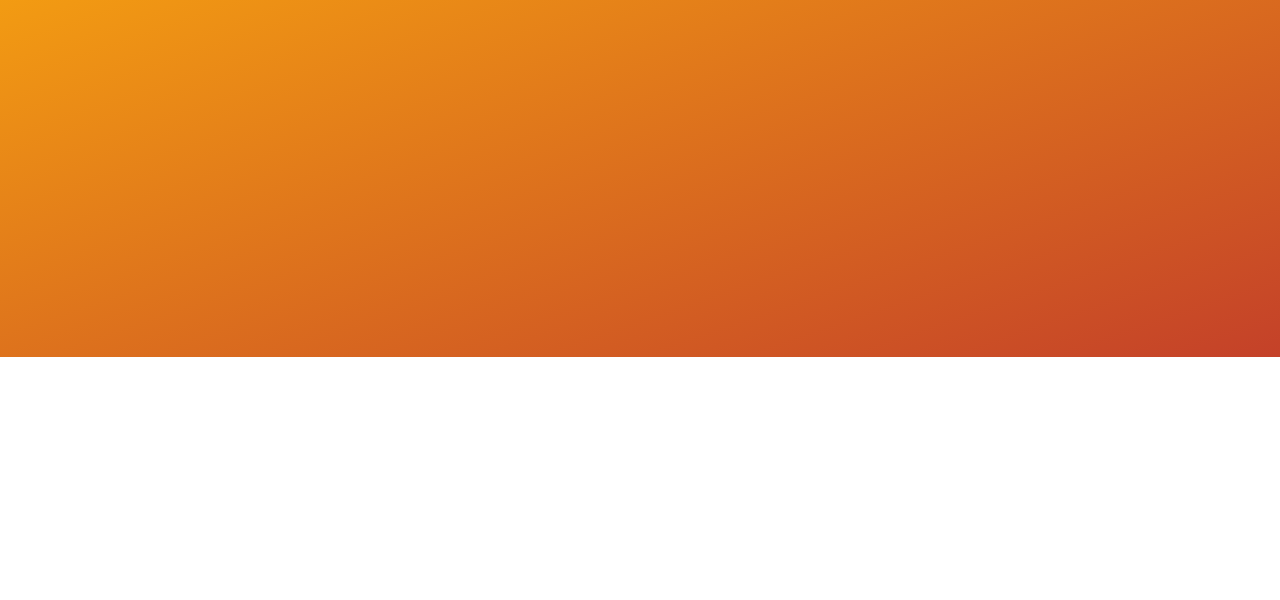
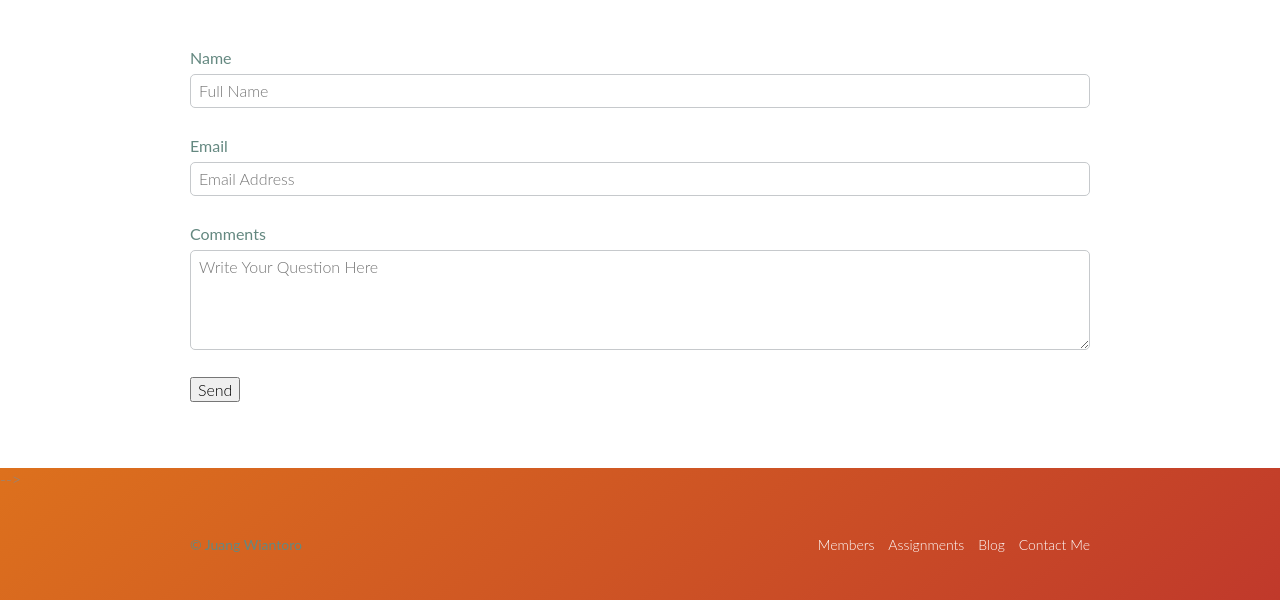
Before and after one commit to broerjuang/broerjuang.github.io, a plain HTML site: page contact.html in a window 1280 px wide. Shown: the part 443-1043 px from the top of the page. Before the commit the page ends 800 px from the top, so only its background shows below. Drawn offline with Linux system fonts and the light colour scheme.

Commit message:
Add a contact form

```diff
--- a/contact.html
+++ b/contact.html
@@ -39,32 +39,34 @@
     </section>
 
     <!-- Contact Form -->
-    <!--
     <section class="row">
       <section class="container">
         <header class="titleDesc">
           <h2>Form</h2>
         </header>
-        <form>
-          <fieldset class="account-info">
+
+        <form class="col-3-3" action="#" method="post">
+
+          <fieldset class="questiongroup">
             <label>
-              Username
-              <input type="text" name="username">
+              Name
+              <input type="text" name="name" placeholder="Full Name" required>
             </label>
+
             <label>
-              Password
-              <input type="password" name="password">
+              Email
+              <input type="email" name="email" placeholder="Email Address" required>
             </label>
+
+            <label>
+              Comments
+              <textarea name="comments" placeholder="Write Your Question Here"></textarea>
+            </label>
+
           </fieldset>
-          <fieldset class="account-action">
-            <input class="btn" type="submit" name="submit" value="Login">
-            <label>
-              <input type="checkbox" name="remember"> Stay signed in
-            </label>
-          </fieldset>
+
+          <input type="submit" name="submit" value="Send">
         </form>
-
-
       </section>
     </section>
     -->
--- a/styles/main.css
+++ b/styles/main.css
@@ -387,3 +387,48 @@ p a {
   padding: 24px 24px;
   border: solid black;
 }
+
+
+/*
+  ========================================
+  Forms
+  ========================================
+*/
+
+
+form {
+  margin-bottom: 22px;
+}
+input,
+select,
+textarea {
+  font: 300 16px/22px "Lato", "Open Sans", "Helvetica Neue", Helvetica, Arial, sans-serif;
+}
+
+.questiongroup label {
+  color: #648880;
+  cursor: pointer;
+  font-weight: 400;
+}
+
+.questiongroup input,
+.questiongroup select,
+.questiongroup textarea {
+  border: 1px solid #c6c9cc;
+  border-radius: 5px;
+  color: #888;
+  display: block;
+  margin: 5px 0 27px 0;
+  padding: 5px 8px;
+}
+.questiongroup input,
+.questiongroup textarea {
+  width: 100%;
+}
+.questiongroup select {
+  height: 34px;
+  width: 60px;
+}
+.questiongroup textarea {
+  height: 100px;
+}
```
